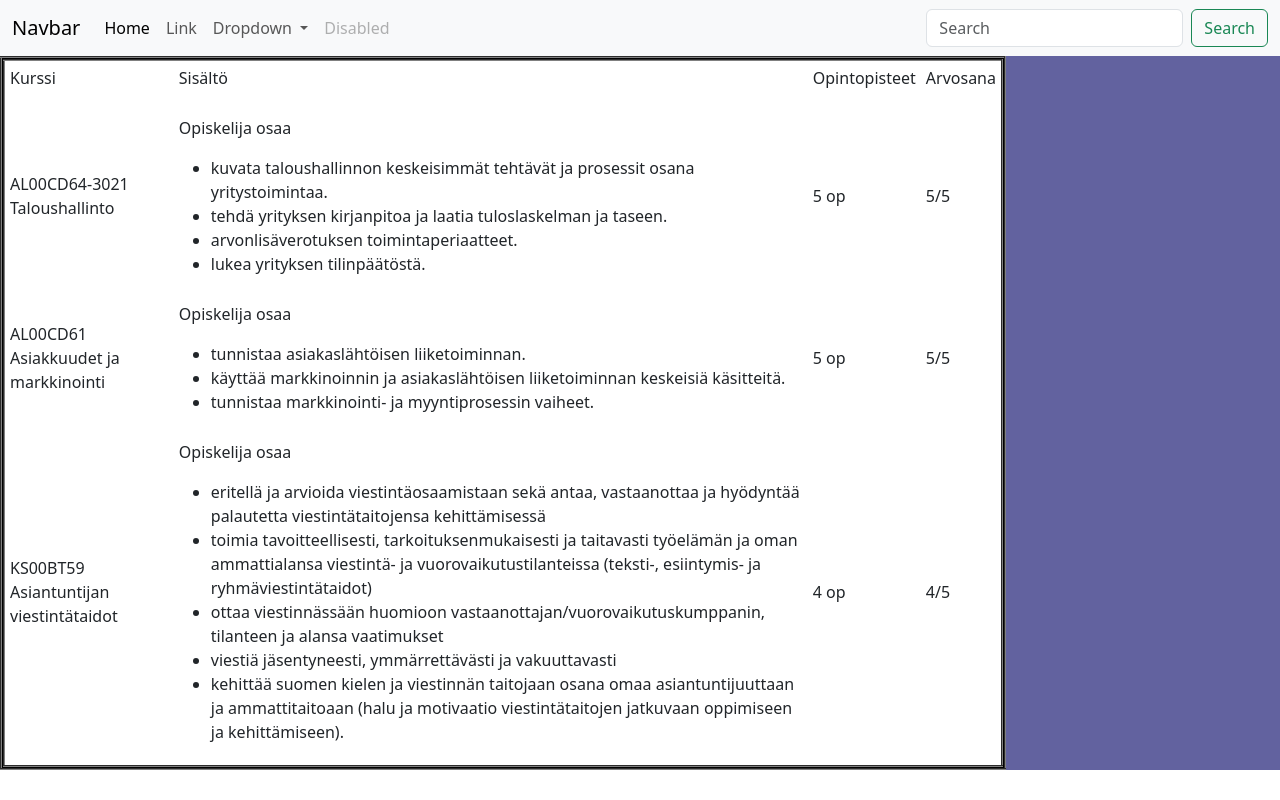
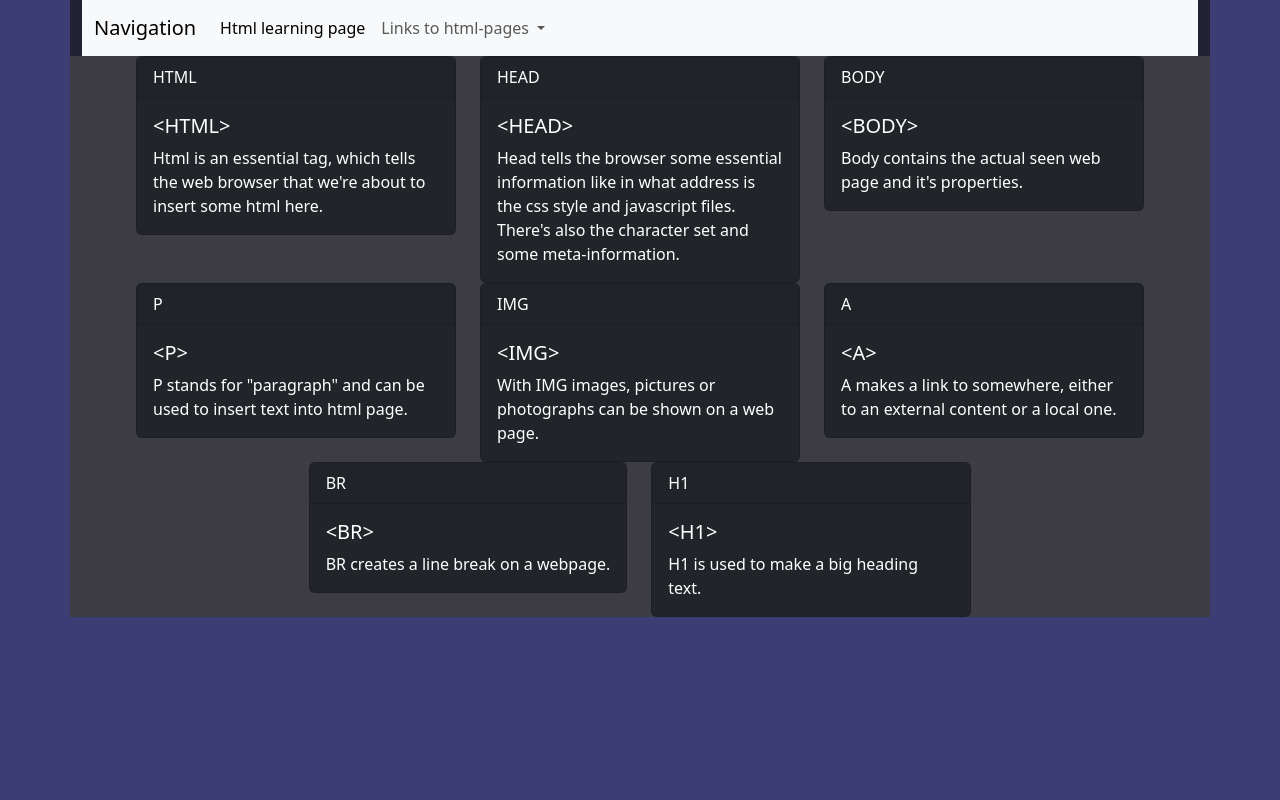
Before and after one commit to vesavaittinen/vesavaittinen.github.io, a plain HTML site: page Bootstrap/bootstrap.html in a window 1280 px wide. Drawn offline with nearby package versions, Linux system fonts and the light colour scheme.

Commit message:
finished bootstrap.html

```diff
--- a/Bootstrap/bootstrap.html
+++ b/Bootstrap/bootstrap.html
@@ -8,128 +8,112 @@
     <link href="css/bootstrap.css" rel="stylesheet">
  </head>
   <body>
+    <div class="container">
+      <div class="row">
+        <div class="col-12">
           <nav class="navbar navbar-expand-lg bg-body-tertiary">
             <div class="container-fluid">
-          <a class="navbar-brand" href="#">Navbar</a>
+              <a class="navbar-brand" href="#">Navigation</a>
               <button class="navbar-toggler" type="button" data-bs-toggle="collapse" data-bs-target="#navbarSupportedContent" aria-controls="navbarSupportedContent" aria-expanded="false" aria-label="Toggle navigation">
                 <span class="navbar-toggler-icon"></span>
               </button>
               <div class="collapse navbar-collapse" id="navbarSupportedContent">
                 <ul class="navbar-nav me-auto mb-2 mb-lg-0">
                   <li class="nav-item">
-                <a class="nav-link active" aria-current="page" href="#">Home</a>
-              </li>
-              <li class="nav-item">
-                <a class="nav-link" href="#">Link</a>
+                    <a class="nav-link active" aria-current="page" href="#">Html learning page</a>
                   </li>
                   <li class="nav-item dropdown">
                     <a class="nav-link dropdown-toggle" href="#" role="button" data-bs-toggle="dropdown" aria-expanded="false">
-                  Dropdown
+                      Links to html-pages
                     </a>
                     <ul class="dropdown-menu">
-                  <li><a class="dropdown-item" href="#">Action</a></li>
-                  <li><a class="dropdown-item" href="#">Another action</a></li>
+                      <li><a class="dropdown-item" href="https://vesavaittinen.github.io/Css_tehtava/form_task.html">Form task</a></li>
                       <li><hr class="dropdown-divider"></li>
-                  <li><a class="dropdown-item" href="#">Something else here</a></li>
+                      <li><a class="dropdown-item" href="https://vesavaittinen.github.io/Css_tehtava/index.html">My school courses</a></li>
                     </ul>
                   </li>
-              <li class="nav-item">
-                <a class="nav-link disabled" aria-disabled="true">Disabled</a>
-              </li>
                 </ul>
-            <form class="d-flex" role="search">
-              <input class="form-control me-2" type="search" placeholder="Search" aria-label="Search">
-              <button class="btn btn-outline-success" type="submit">Search</button>
-            </form>
               </div>
             </div>
           </nav>
-    <div class="col-12 col-sm6">
-        <table border="2" bgcolor="black">
-         <tr>
-            <td>
-                <table border="2" width="1000" cellpadding="5" cellspacing="5" bgcolor="white">
-                    <tr>
-                        <td>
-                            <p>Kurssi</p>
-                        </td>
-                        <td>
-                            <p>Sisältö</p>
-                        </td>
-                        <td>
-                            <p>Opintopisteet</p>
-                        </td>
-                        <td>
-                            <p>Arvosana</p>
-                        </td>
-                    </tr>
-                    <tr>
-                        <td>
-                            <p>AL00CD64-3021 Taloushallinto</p>
-                        </td>
-                        <td>
-                            <p>Opiskelija osaa</p>
-                                <ul>
-                                    <li>kuvata taloushallinnon keskeisimmät tehtävät ja prosessit osana yritystoimintaa.</li>
-                                    <li>tehdä yrityksen kirjanpitoa ja laatia tuloslaskelman ja taseen.</li>
-                                    <li>arvonlisäverotuksen toimintaperiaatteet.</li>
-                                    <li>lukea yrityksen tilinpäätöstä.</li>
-                                </ul>
-                        </td>
-                        <td>
-                            <p>5 op</p>
-                        </td>
-                        <td>
-                            <p>5/5</p>
-                        </td>
-                    </tr>
-                    <tr>
-                        <td>
-                            <p>AL00CD61 Asiakkuudet ja markkinointi</p>
-                        </td>
-                        <td>
-                            <p>Opiskelija osaa</p>
-                                <ul>
-                                    <li>tunnistaa asiakaslähtöisen liiketoiminnan.</li>
-                                    <li>käyttää markkinoinnin ja asiakaslähtöisen liiketoiminnan keskeisiä käsitteitä.</li>
-                                    <li>tunnistaa markkinointi- ja myyntiprosessin vaiheet. </li>
-                                </ul>
-                        </td>
-                        <td>
-                            <p>5 op</p>
-                        </td>
-                        <td>
-                            <p>5/5</p>
-                        </td>
-                    </tr>
-                    <tr>
-                        <td>
-                            <p>KS00BT59 Asiantuntijan viestintätaidot</p>
-                        </td>
-                        <td>
-                            <p>Opiskelija osaa</p>
-                                <ul>
-                                    <li>eritellä ja arvioida viestintäosaamistaan sekä antaa, vastaanottaa ja hyödyntää
-                                         palautetta viestintätaitojensa kehittämisessä</li>
-                                    <li>toimia tavoitteellisesti, tarkoituksenmukaisesti ja taitavasti työelämän ja oman
-                                         ammattialansa viestintä- ja vuorovaikutustilanteissa (teksti-, esiintymis- ja ryhmäviestintätaidot)</li>
-                                    <li>ottaa viestinnässään huomioon vastaanottajan/vuorovaikutuskumppanin, tilanteen ja alansa vaatimukset</li>
-                                    <li>viestiä jäsentyneesti, ymmärrettävästi ja vakuuttavasti</li>
-                                    <li>kehittää suomen kielen ja viestinnän taitojaan osana omaa asiantuntijuuttaan ja ammattitaitoaan
-                                         (halu ja motivaatio viestintätaitojen jatkuvaan oppimiseen ja kehittämiseen).</li>
-                                </ul>
-                        </td>
-                        <td>
-                            <p>4 op</p>
-                        </td>
-                        <td>
-                            <p>4/5</p>
-                        </td>
-                    </tr>
-                </table>
-            </td>
-        </tr>
-    </table>
+        </div>
+      </div>
+      <div class="row align-items-start justify-content-center">
+        <div class="col-md-auto">
+          <div class="card text-bg-dark" style="max-width: 20rem;">
+            <div class="card-header">HTML</div>
+            <div class="card-body">
+              <h5 class="card-title">&lt;HTML&gt;</h5>
+              <p class="card-text">Html is an essential tag, which tells the web browser that we're about to insert some html here.</p>
+            </div>
+          </div>
+        </div>
+        <div class="col-md-auto">
+          <div class="card text-bg-dark" style="max-width: 20rem;">
+            <div class="card-header">HEAD</div>
+            <div class="card-body">
+              <h5 class="card-title">&lt;HEAD&gt;</h5>
+              <p class="card-text">Head tells the browser some essential information like in what address is the css style and javascript files. There's also the character set and some meta-information.</p>
+            </div>
+          </div>
+        </div>
+        <div class="col-md-auto">
+          <div class="card text-bg-dark" style="max-width: 20rem;">
+            <div class="card-header">BODY</div>
+            <div class="card-body">
+              <h5 class="card-title">&lt;BODY&gt;</h5>
+              <p class="card-text">Body contains the actual seen web page and it's properties.</p>
+            </div>
+          </div>
+        </div>
+      </div>
+      <div class="row align-items-start justify-content-center">
+        <div class="col-md-auto">
+          <div class="card text-bg-dark" style="max-width: 20rem;">
+            <div class="card-header">P</div>
+            <div class="card-body">
+              <h5 class="card-title">&lt;P&gt;</h5>
+              <p class="card-text">P stands for "paragraph" and can be used to insert text into html page.</p>
+            </div>
+          </div>
+        </div>
+        <div class="col-md-auto">
+          <div class="card text-bg-dark" style="max-width: 20rem;">
+            <div class="card-header">IMG</div>
+            <div class="card-body">
+              <h5 class="card-title">&lt;IMG&gt;</h5>
+              <p class="card-text">With IMG images, pictures or photographs can be shown on a web page.</p>
+            </div>
+          </div>
+        </div>
+        <div class="col-md-auto">
+          <div class="card text-bg-dark" style="max-width: 20rem;">
+            <div class="card-header">A</div>
+            <div class="card-body">
+              <h5 class="card-title">&lt;A&gt;</h5>
+              <p class="card-text">A makes a link to somewhere, either to an external content or a local one.</p>
+            </div>
+          </div>
+        </div>
+        <div class="col-md-auto">
+          <div class="card text-bg-dark" style="max-width: 20rem;">
+            <div class="card-header">BR</div>
+            <div class="card-body">
+              <h5 class="card-title">&lt;BR&gt;</h5>
+              <p class="card-text">BR creates a line break on a webpage.</p>
+            </div>
+          </div>
+        </div>
+        <div class="col-md-auto">
+          <div class="card text-bg-dark" style="max-width: 20rem;">
+            <div class="card-header">H1</div>
+            <div class="card-body">
+              <h5 class="card-title">&lt;H1&gt;</h5>
+              <p class="card-text">H1 is used to make a big heading text.</p>
+            </div>
+          </div>
+        </div>
+      </div>
     </div>
     <script src="https://cdn.jsdelivr.net/npm/bootstrap@5.3.2/dist/js/bootstrap.bundle.min.js" integrity="sha384-C6RzsynM9kWDrMNeT87bh95OGNyZPhcTNXj1NW7RuBCsyN/o0jlpcV8Qyq46cDfL" crossorigin="anonymous"></script>
   </body>
--- a/Bootstrap/css/bootstrap.css
+++ b/Bootstrap/css/bootstrap.css
@@ -4,5 +4,11 @@
 .col-sm-6,
 .col.lg-3
 {
-    background-color: rgb(98, 98, 159);
+    background-color: rgb(34, 34, 51);
 }
+body {
+    background-color:rgb(61, 61, 117)
+}
+.container {
+    background-color:rgb(60, 60, 66)
+}
```
Lines whose indentation alone changed are shown as unchanged.
